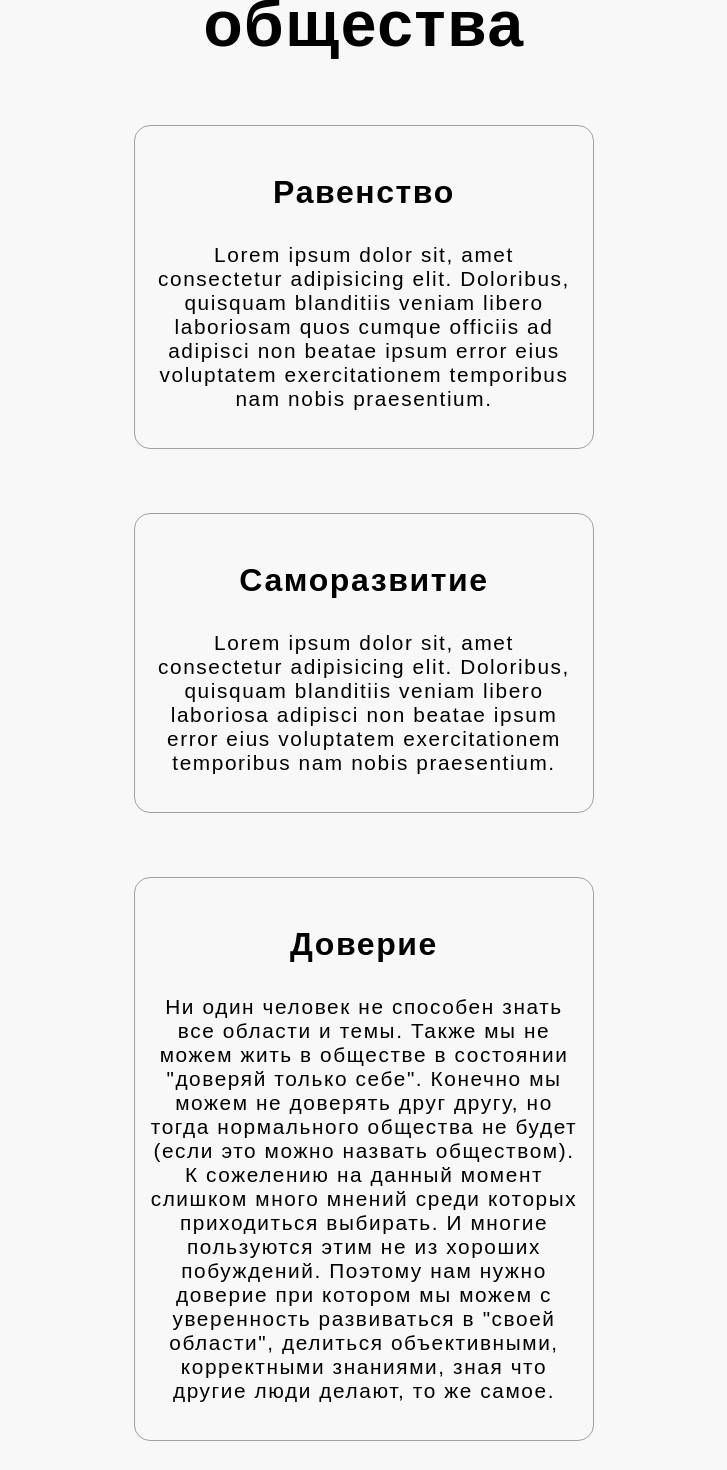
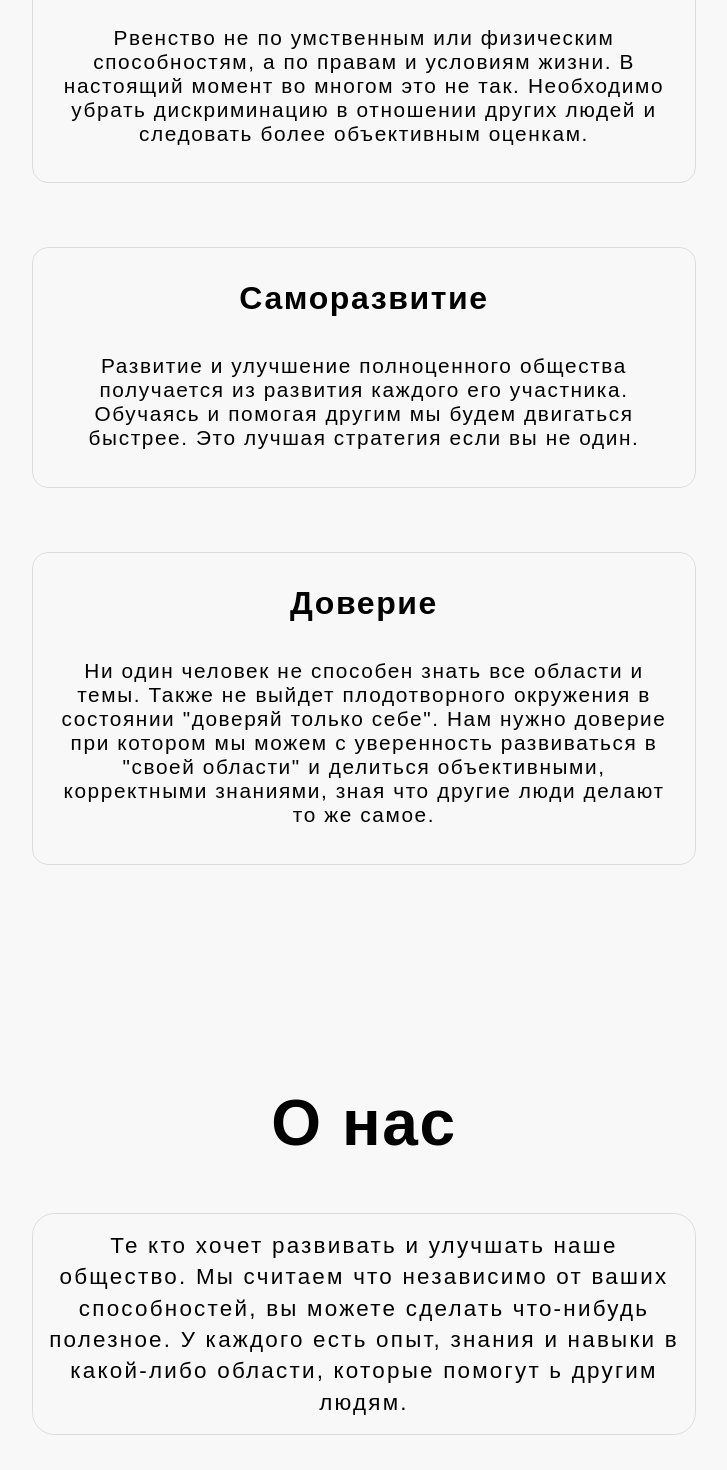
Before and after one commit to DS0CIETY/dsociety-website, a React (Create React App) app: page /#/ in a window 1280 px wide. Shown: the part 1280-2750 px from the top of the page, without its empty margins (276-1003 px from the left). Built offline with nearby package versions, Linux system fonts and the light colour scheme; a web font is replaced by a local one.

Commit message:
Text fix. UI improvement

```diff
--- a/src/components/Footer/index.css
+++ b/src/components/Footer/index.css
@@ -1,5 +1,6 @@
 footer {
   position: relative;
+  padding: 1rem 14%;
 }
 
 footer::after {
@@ -29,6 +30,6 @@ footer::after {
 
 .footer__copyright {
   margin: 0;
-  padding: 1.4em 0 3em;
+  padding: 1.4em 0 2em;
   text-align: center;
 }
--- a/src/components/Footer/index.jsx
+++ b/src/components/Footer/index.jsx
@@ -2,6 +2,8 @@ import './index.css';
 import { Link } from '../Link';
 
 export const Footer = () => {
+  const year = new Date().getFullYear();
+
   return (
     <footer>
       <ul className="footer__link-list">
@@ -21,8 +23,8 @@ export const Footer = () => {
           <Link href="mailto:ds0c1ety@protonmail.ch">Email</Link>
         </li>
       </ul>
-      {/* change year (adaptive) */}
-      <p className="footer__copyright">© 2021 DCOSIETY</p>
+
+      <p className="footer__copyright">© {year} DCOSIETY</p>
     </footer>
   );
 };
--- a/src/components/Header/index.css
+++ b/src/components/Header/index.css
@@ -1,13 +1,24 @@
 header {
   position: fixed;
-  z-index: 1;
+  z-index: 3;
   top: 0;
   left: 0;
   width: 100%;
-  padding: 1rem 20%;
+  padding: 1rem 14%;
   display: flex;
   align-items: center;
-  font-size: 1.3em;
+  font-size: 1.2em;
+}
+
+header::before {
+  content: '';
+  position: absolute;
+  z-index: -1;
+  top: 0;
+  left: 0;
+  bottom: 0;
+  right: 0;
+  opacity: 0.7;
   background-color: var(--background-color);
 }
 
--- a/src/index.css
+++ b/src/index.css
@@ -81,5 +81,5 @@ body {
 }
 
 section {
-  padding: 2rem 20%;
+  padding: 2rem 14%;
 }
--- a/src/pages/Contacts/index.css
+++ b/src/pages/Contacts/index.css
@@ -47,7 +47,8 @@
   margin-bottom: 1.6em;
 }
 
-.Contacts__form-input.unimportant {
+.Contacts__form-input.unimportant,
+.Contacts__form-textarea.unimportant {
   border-color: var(--transparent);
 }
 
@@ -65,7 +66,8 @@
   margin-top: 3.2em;
   font-weight: 500;
   color: var(--brand-color);
-  letter-spacing: 0.4em;
+  background-color: var(--background-color);
+  letter-spacing: 0.2em;
 }
 
 .Contacts__form-btn-submit:hover,
@@ -73,3 +75,14 @@
   background-color: var(--brand-color);
   color: var(--background-color);
 }
+
+/* Wrong form data = button disable */
+
+.Contacts__form-btn-submit.disable,
+.Contacts__form-btn-submit.disable:hover,
+.Contacts__form-btn-submit.disable:focus {
+  color: var(--brand-color);
+  background-color: var(--background-color);
+  cursor: not-allowed;
+  opacity: 0.5;
+}
--- a/src/pages/Contacts/index.jsx
+++ b/src/pages/Contacts/index.jsx
@@ -1,32 +1,36 @@
-import { useState } from 'react';
+import { useState, useEffect } from 'react';
 import botData from '../../private/bot.json';
 import './index.css';
 import { Modal } from '../../components/Modal';
 
 export const Contacts = () => {
   const [userName, setUserName] = useState(false);
-  const [userPhone, setUserPhone] = useState(false);
   const [userEmail, setUserEmail] = useState(false);
   const [userMessage, setUserMessage] = useState(false);
   const [modalTitle, setModalTitle] = useState('');
   const [modalIsVisible, setModalIsVisible] = useState(false);
+  const [isCorrectData, setIsCorrectData] = useState(false);
+
+  /**
+   * TODO: regexp checking for email, tg name
+   */
+
+  useEffect(() => {
+    if (userName && userMessage) {
+      setIsCorrectData(true);
+    }
+  }, [userName, userMessage]);
 
   return (
     <section className="Contacts">
       <h2 className="Contacts__title">НАШЕ СООБЩЕСТВО</h2>
       <p className="Contacts__description">
         Хотите что-то изменить? Есть нтересные идеи? Не хотите быть наблюдателем? Тогда можете присоединиться к нам.
-        Вместе мы сможем что-то изменить. Оставьте контакты в форме ниже.
+        Вместе мы сможем. Оставьте контакты в форме ниже.
       </p>
 
       <div className="Contacts__form-wrapper">
         <form className="Contacts__form" method="post">
-          <input
-            className="Contacts__form-input unimportant"
-            onChange={(event) => setUserPhone(event.target.value)}
-            type="text"
-            placeholder="Телефон"
-          />
           <input
             className="Contacts__form-input unimportant"
             onChange={(event) => setUserEmail(event.target.value)}
@@ -47,7 +51,12 @@ export const Contacts = () => {
             placeholder="Сообщение *"
             required
           />
-          <button className="Contacts__form-btn-submit" type="submit" onClick={(event) => sendForm(event)}>
+          <button
+            disabled={!isCorrectData}
+            className={`Contacts__form-btn-submit ${isCorrectData ? '' : 'disable'}`}
+            type="submit"
+            onClick={(event) => sendForm(event)}
+          >
             ОТПРАВИТЬ
           </button>
         </form>
@@ -63,29 +72,25 @@ export const Contacts = () => {
     const savedUsername = window.localStorage.getItem('username');
 
     if (savedUsername) {
-      setModalTitle('You sended request already');
+      setModalTitle('Вы уже отправили запрос');
       setModalIsVisible(true);
     } else if (userName && userMessage && userName[0] === '@' && userName.length > 1) {
-      const requestText = `<b>🤖 User:</b> ${userName} phone: ${userPhone && userPhone} email: ${
-        userEmail && userEmail
-      } ➜ <b>💬 Message:</b> ${userMessage}`;
+      const emailStr = userEmail ? `email: ${userEmail}` : '';
+      const requestText = `<b>🤖 User:</b> ${userName} ${emailStr} ➜ <b>💬 Message:</b> ${userMessage}`;
       const botRequest = `https://api.telegram.org/bot${botData.token}/sendMessage?chat_id=${botData.chatId}&parse_mode=html&text=${requestText}`;
 
       fetch(botRequest, {
         method: 'POST',
       })
         .then(() => {
-          setModalTitle('Request successfully sended');
+          setModalTitle('Запрос успешно отправлен');
           setModalIsVisible(true);
           window.localStorage.setItem('username', userName);
         })
         .catch(() => {
-          setModalTitle('Something wrong. Try again');
+          setModalTitle('Что-то не так. Попытайтесь снова');
           setModalIsVisible(true);
         });
-    } else {
-      setModalTitle('Wrong data');
-      setModalIsVisible(true);
     }
   }
 
--- a/src/pages/Home/index.css
+++ b/src/pages/Home/index.css
@@ -48,13 +48,15 @@
 .important__block {
   min-width: 20em;
   margin: 4em 0;
-  padding: 1em;
+  padding: 1rem;
   border-radius: 1em;
-  border: 1px solid var(--gray);
-  backdrop-filter: blur(3px);
+  border: 1px solid var(--transparent);
+  box-shadow: inset 0 0 0.4em var(--background-color);
 }
 
 .important__block-subtitle {
+  margin: 0;
+  padding: 1rem;
   font-size: 2em;
 }
 
@@ -75,11 +77,11 @@
 }
 
 .about__description {
-  padding: 1em;
+  padding: 1rem;
   font-size: 1.4em;
   line-height: 1.4em;
   letter-spacing: 0.1em;
   border-radius: 1em;
-  border: 1px solid var(--gray);
-  backdrop-filter: blur(3px);
+  border: 1px solid var(--transparent);
+  box-shadow: inset 0 0 0.4em var(--background-color);
 }
--- a/src/pages/Home/index.jsx
+++ b/src/pages/Home/index.jsx
@@ -20,27 +20,24 @@ export const Home = () => {
         <div className="important__block">
           <h3 className="important__block-subtitle">Равенство</h3>
           <p className="important__block-description">
-            Lorem ipsum dolor sit, amet consectetur adipisicing elit. Doloribus, quisquam blanditiis veniam libero
-            laboriosam quos cumque officiis ad adipisci non beatae ipsum error eius voluptatem exercitationem temporibus
-            nam nobis praesentium.
+            Рвенство не по умственным или физическим способностям, а по правам и условиям жизни. В настоящий момент во
+            многом это не так. Необходимо убрать дискриминацию в отношении других людей и следовать более объективным
+            оценкам.
           </p>
         </div>
         <div className="important__block">
           <h3 className="important__block-subtitle">Саморазвитие</h3>
           <p className="important__block-description">
-            Lorem ipsum dolor sit, amet consectetur adipisicing elit. Doloribus, quisquam blanditiis veniam libero
-            laboriosa adipisci non beatae ipsum error eius voluptatem exercitationem temporibus nam nobis praesentium.
+            Развитие и улучшение полноценного общества получается из развития каждого его участника. Обучаясь и помогая
+            другим мы будем двигаться быстрее. Это лучшая стратегия если вы не один.
           </p>
         </div>
         <div className="important__block">
           <h3 className="important__block-subtitle">Доверие</h3>
           <p className="important__block-description">
-            Ни один человек не способен знать все области и темы. Также мы не можем жить в обществе в состоянии "доверяй
-            только себе". Конечно мы можем не доверять друг другу, но тогда нормального общества не будет (если это
-            можно назвать обществом). К сожелению на данный момент слишком много мнений среди которых приходиться
-            выбирать. И многие пользуются этим не из хороших побуждений. Поэтому нам нужно доверие при котором мы можем
-            с уверенность развиваться в "своей области", делиться объективными, корректными знаниями, зная что другие
-            люди делают, то же самое.
+            Ни один человек не способен знать все области и темы. Также не выйдет плодотворного окружения в состоянии
+            "доверяй только себе". Нам нужно доверие при котором мы можем с уверенность развиваться в "своей области" и
+            делиться объективными, корректными знаниями, зная что другие люди делают то же самое.
           </p>
         </div>
       </section>
@@ -48,9 +45,9 @@ export const Home = () => {
       <section className="about">
         <h2 className="about__title">О нас</h2>
         <p className="about__description">
-          Группа тех, кто хочет что-то изменить или создать. Независимо от ваших способностей, вы можете сделать
-          что-нибудь полезное. У каждого есть опыт, знания и навыки в какой-либо области, которые могут улучшить жизнь
-          других людей.
+          Те кто хочет развивать и улучшать наше общество. Мы считаем что независимо от ваших способностей, вы можете
+          сделать что-нибудь полезное. У каждого есть опыт, знания и навыки в какой-либо области, которые помогут ь
+          другим людям.
         </p>
       </section>
     </section>
```
Also changed, not shown: public/manifest.json.
